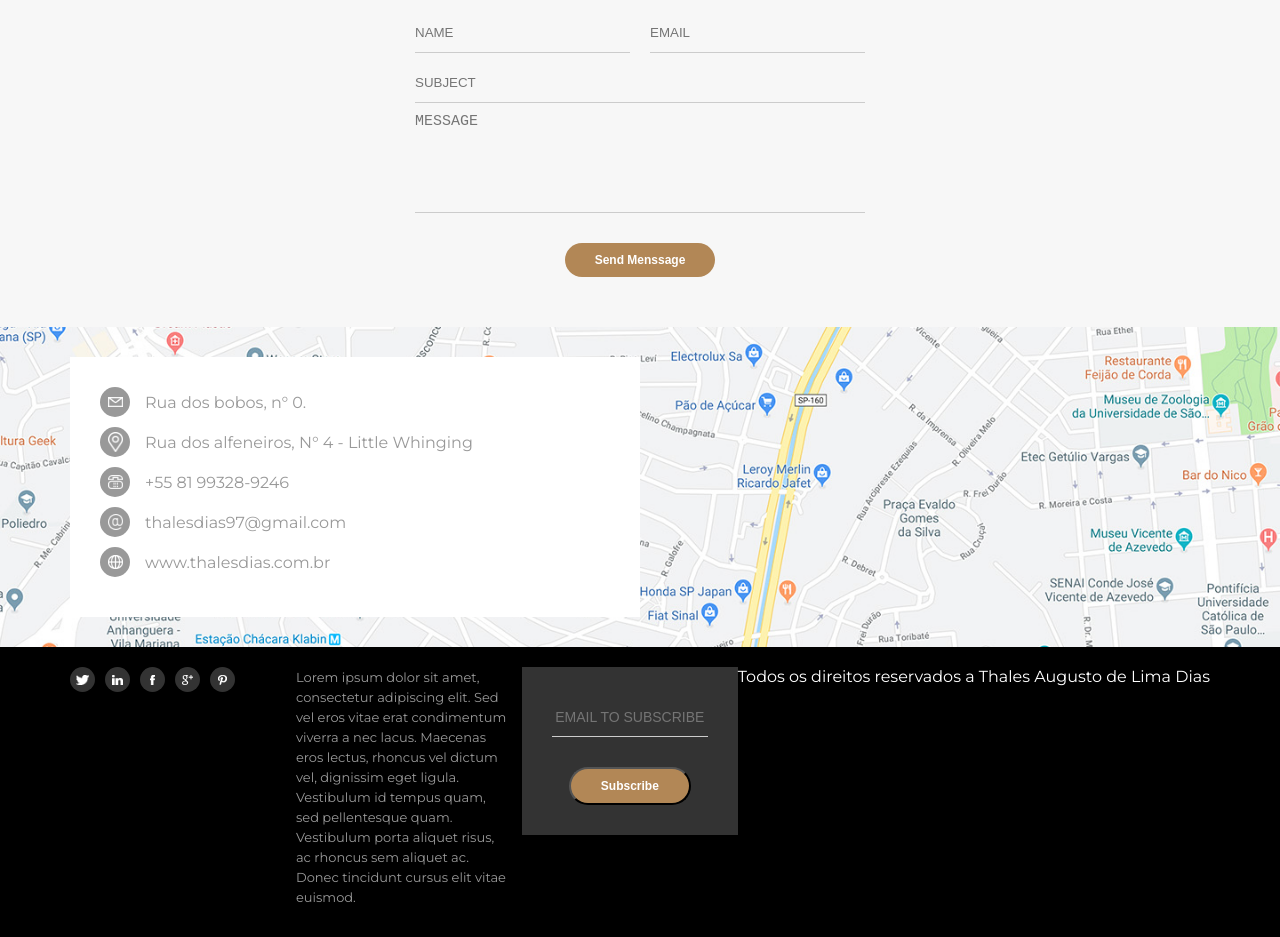
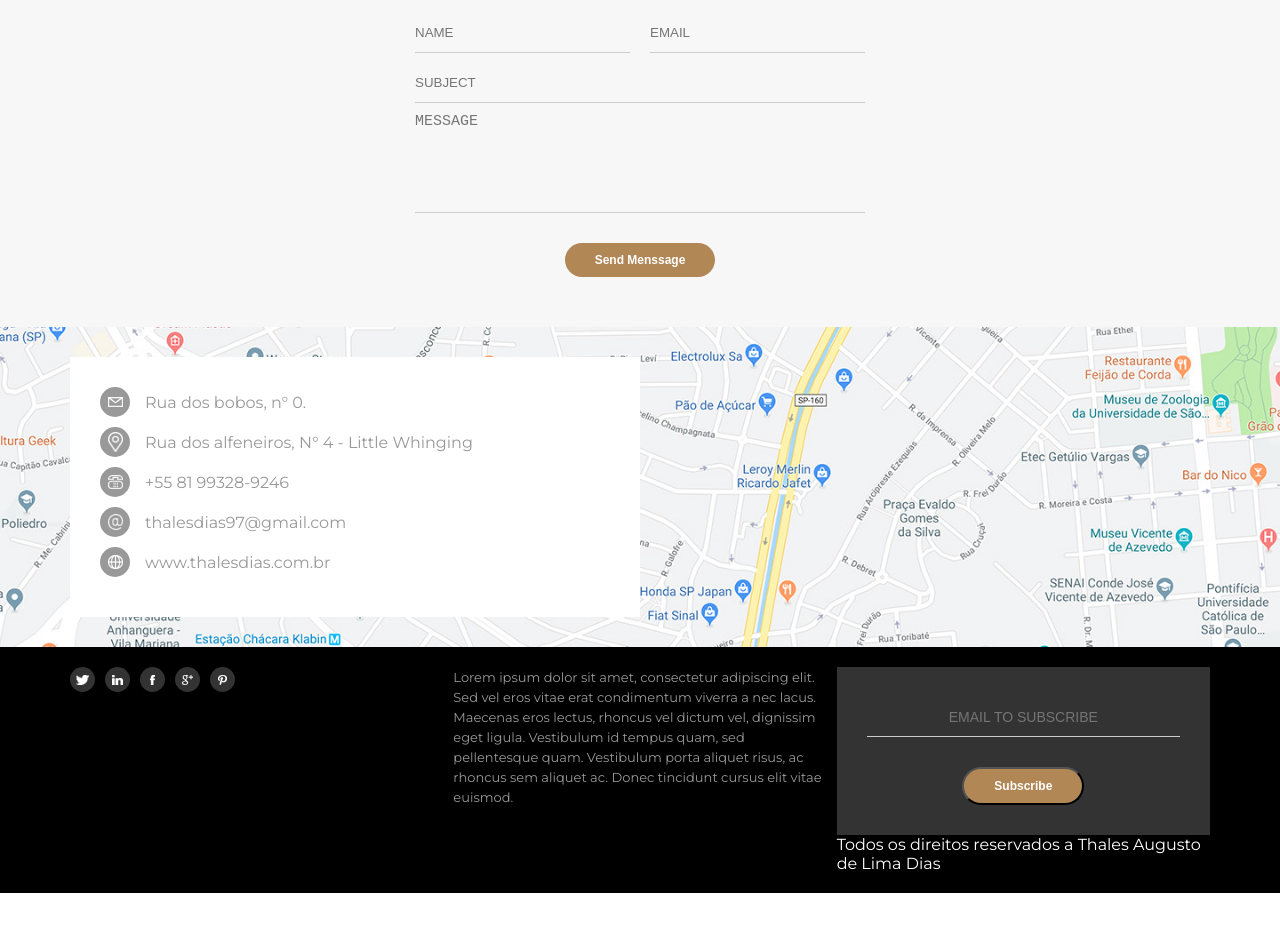
Before and after one commit to thalesaugustodias/projeto-awax, a plain HTML site: page index.html in a window 1280 px wide. Shown: the part 5728-6665 px from the top of the page. After the commit the page ends 6621 px from the top, so only its background shows below. Drawn offline with Linux system fonts and the light colour scheme.

Commit message:
Update index.html

```diff
--- a/index.html
+++ b/index.html
@@ -751,8 +751,9 @@
                     <input type="email" name="email" placeholder="EMAIL TO SUBSCRIBE" />
                     <button class="button">Subscribe</button>
                 </form>
+                <div> Todos os direitos reservados a <span>Thales Augusto de Lima Dias</span> </div>
             </div>
-            <div> Todos os direitos reservados a <Span>Thales Augusto de Lima Dias</Span> </div>
+
         </div>
     </footer>
 </body>
```
